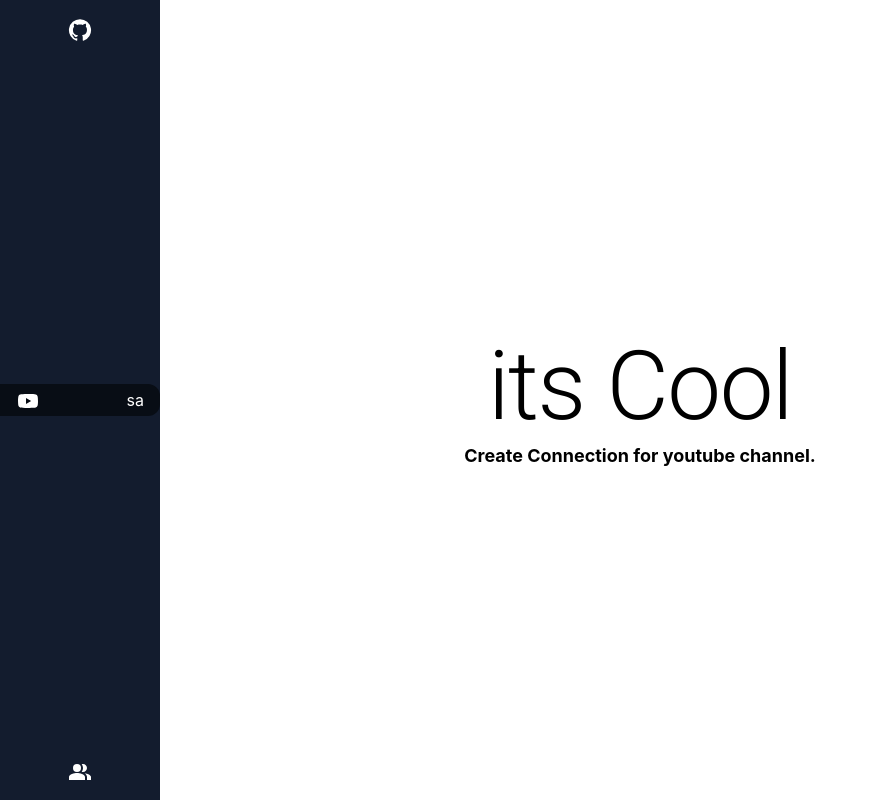
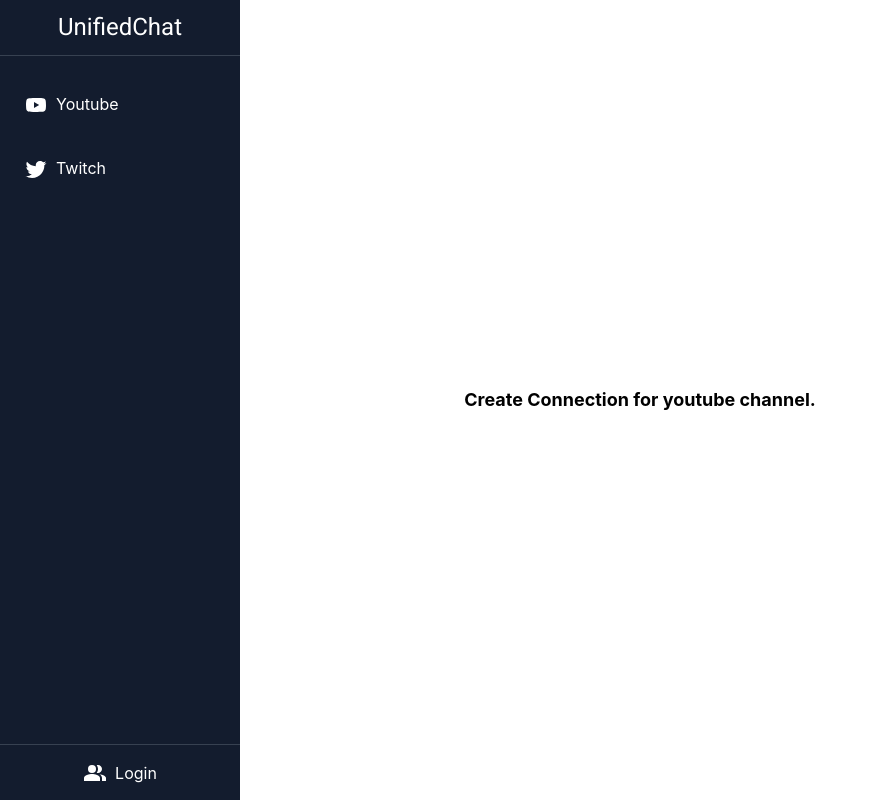
Before and after one commit to unifiedchat/frontend, a Next.js app: page / in a window 1280 px wide. Shown: the whole page, without its empty margins (0-877 px from the left). Built offline with nearby package versions, Linux system fonts and the light colour scheme.

Commit message:
🎨 new navbar

```diff
--- a/src/layout/sidebar.tsx
+++ b/src/layout/sidebar.tsx
@@ -1,30 +1,51 @@
 import YouTubeIcon from "@mui/icons-material/YouTube";
-import GitHubIcon from "@mui/icons-material/GitHub";
 import PeopleAltIcon from "@mui/icons-material/PeopleAlt";
+import {Typography} from "@mui/material";
+import {Twitter} from "@mui/icons-material";
+
 //https://mui.com/material-ui/material-icons
 
 export default function Sidebar() {
+    const clsName = "text-4xl text-white hover:rotate-[360deg] transition-all duration-300  ease-in-out";
+    const routers = [
+        {
+            name: "Youtube",
+            icon: <YouTubeIcon className={clsName}/>,
+            href: "/youtube"
+        },
+        {
+            name: "Twitch",
+            icon: <Twitter className={clsName}/>,
+            href: "/twitch"
+        },
+    ]
+
     return (
-    <div className="flex justify-between py-4 w-20 hover:w-40 h-full duration-300	 fixed left-0 flex-col bg-[#131c2e]">
-      <div className="flex justify-center">
+        <div className="flex justify-between lg:w-60 w-20 h-full duration-300 fixed left-0 flex-col bg-[#131c2e]">
+            <div className="flex flex-col justify-between items-center">
+                <div className="flex justify-center items-center border-b border-gray-700 h-14 w-full">
+                    <Typography variant="h5" className="text-white ml-2 lg:flex hidden">UnifiedChat</Typography>
+                    <img src="https://avatars.githubusercontent.com/u/118222787?s=200&v=4"
+                         className="lg:hidden flex w-10 h-10 rounded-full"/>
+                </div>
+
+                <div className="flex justify-center flex-col gap-4 mt-6 w-full">
+                    {routers.map((router, index) => (
+                        <div className="p-6 flex items-center rounded-r-xl w-30 h-8 hover:bg-[#20345a] cursor-pointer"
+                             key={index}>
+                            <div className="text-center">
+                                {router.icon}
+                            </div>
                             <div>
-          <GitHubIcon className="text-white" />
+                                <h1 className="text-white ml-2 hover:none lg:flex hidden">{router.name}</h1>
                             </div>
                         </div>
-      <div className="flex justify-start flex-col">
-        <div className="px-4 flex justify-between items-center rounded-r-xl w-30 h-8 bg-[#080D15]">
-          <div>
-            <YouTubeIcon className="text-white" />
-          </div>
-          <div>
-            <h1 className="text-white hover:none">sa</h1>
+                    ))}
                 </div>
             </div>
-      </div>
-      <div className="flex justify-center">
-        <div>
-          <PeopleAltIcon className="text-white " />
-        </div>
+            <div className="flex items-center justify-center border-t border-gray-700 h-14 cursor-pointer hover:bg-[#20345a]">
+                <PeopleAltIcon className="text-white"/>
+                <span className="text-white ml-2 lg:flex hidden">Login</span>
             </div>
         </div>
     );
--- a/src/pages/_app.tsx
+++ b/src/pages/_app.tsx
@@ -1,4 +1,4 @@
-import type { AppProps } from 'next/app'
+import type {AppProps} from 'next/app'
 
 // Layout Components
 import Sidebar from "../layout/sidebar";
@@ -12,14 +12,12 @@ import '@fontsource/roboto/700.css';
 // Global Styles
 import '../styles/globals.css'
 
-export default function App({ Component, pageProps }: AppProps) {
-  return (
-      <div>
+export default function App({Component, pageProps}: AppProps) {
+    return (
         <div>
-          <Sidebar />
+            <Sidebar/>
+
+            <Component {...pageProps} />
         </div>
-
-        <Component {...pageProps} />
-      </div>
-  )
+    )
 }
--- a/src/pages/index.tsx
+++ b/src/pages/index.tsx
@@ -22,10 +22,6 @@ export default function Home() {
             </Head>
 
             <main className="flex flex-col justify-center items-center h-[100vh] w-full">
-                <Typography variant="h1" component="h2" className="mb-4">
-                    its Cool
-                </Typography>
-
                 <Button onClick={handleLogin} className="font-bold text-lg hover:text-purple-500">Create Connection for youtube channel.</Button>
             </main>
         </div>
```
Lines whose indentation alone changed are shown as unchanged.
